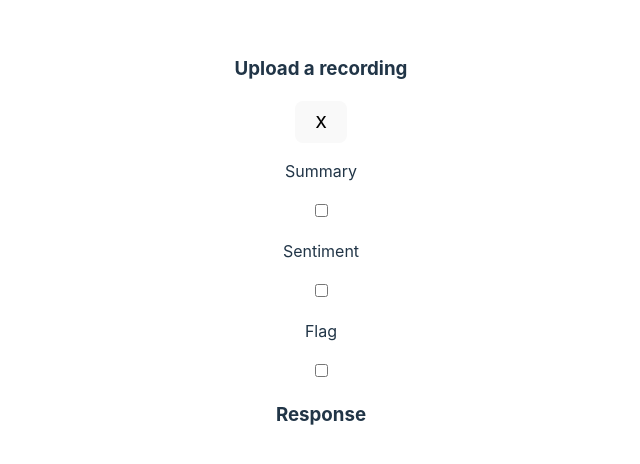
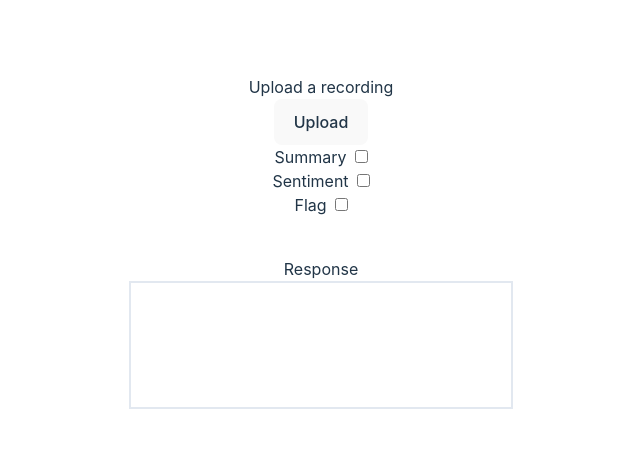
Before and after one commit to whoisderion/parachute.ai, a React (Vite) app in the folder client/: page / in a window 1280 px wide. Shown: the part 158-622 px from the top of the page, without its empty margins (319-959 px from the left). Built offline with nearby package versions, Linux system fonts and the light colour scheme.

Commit message:
Configured Tailwind and added styling

```diff
--- a/client/package.json
+++ b/client/package.json
@@ -16,6 +16,9 @@
     "@types/react": "^18.0.28",
     "@types/react-dom": "^18.0.11",
     "@vitejs/plugin-react": "^3.1.0",
+    "autoprefixer": "^10.4.14",
+    "postcss": "^8.4.21",
+    "tailwindcss": "^3.2.7",
     "typescript": "^4.9.3",
     "vite": "^4.2.0"
   }
--- /dev/null
+++ b/client/postcss.config.cjs
@@ -0,0 +1,6 @@
+module.exports = {
+  plugins: {
+    tailwindcss: {},
+    autoprefixer: {},
+  },
+}
--- a/client/src/App.tsx
+++ b/client/src/App.tsx
@@ -6,25 +6,25 @@ function App() {
     <div className="App">
       <div className='upload-file'>
         <h3>Upload a recording</h3>
-        <button>X</button>
+        <button>Upload</button>
       </div>
       <div className='options'>
-        <div>
-          <p>Summary</p>
+        <div className='summary block'>
+          <p className='inline-flex mr-2'>Summary</p>
           <input type="checkbox" />
         </div>
-        <div>
-          <p>Sentiment</p>
+        <div className='sentiment block'>
+          <p className='inline-flex mr-2'>Sentiment</p>
           <input type="checkbox" />
         </div>
-        <div>
-          <p>Flag</p>
+        <div className='flag block'>
+          <p className='inline-flex mr-2'>Flag</p>
           <input type="checkbox" />
         </div>
       </div>
-      <div className='response'>
+      <div className='response mt-10'>
         <h3>Response</h3>
-        <div className='openAI-response'>
+        <div className='openAI-response w-96 h-32 border-2 border-slate-200'>
         </div>
       </div>
     </div>
--- a/client/src/index.css
+++ b/client/src/index.css
@@ -1,3 +1,7 @@
+@tailwind base;
+@tailwind components;
+@tailwind utilities;
+
 :root {
   font-family: Inter, system-ui, Avenir, Helvetica, Arial, sans-serif;
   line-height: 1.5;
--- /dev/null
+++ b/client/tailwind.config.cjs
@@ -0,0 +1,11 @@
+/** @type {import('tailwindcss').Config} */
+module.exports = {
+  content: [
+    "./index.html",
+    "./src/**/*.{js,ts,jsx,tsx}",
+  ],
+  theme: {
+    extend: {},
+  },
+  plugins: [],
+}
```
Also changed, not shown: 1 other file (tests, documents, lock files or other folders).
